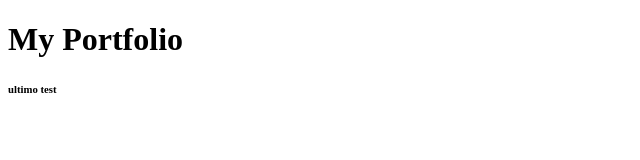
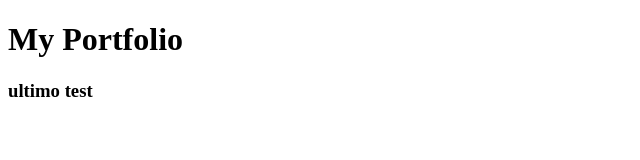
Before and after one commit to jhonmaciel/JhonMaciel.github.io, a plain HTML site: page index.html in a window 1280 px wide. Shown: the full height of the page, 0-640 px from the left. Drawn offline with Linux system fonts and the light colour scheme.

Commit message:
Update index.html

```diff
--- a/index.html
+++ b/index.html
@@ -7,6 +7,6 @@
 </head>
 <body>
     <h1>My Portfolio</h1>
-    <h6>ultimo test</h6>
+    <h3>ultimo test</h3>
 </body>
 </html>
```
